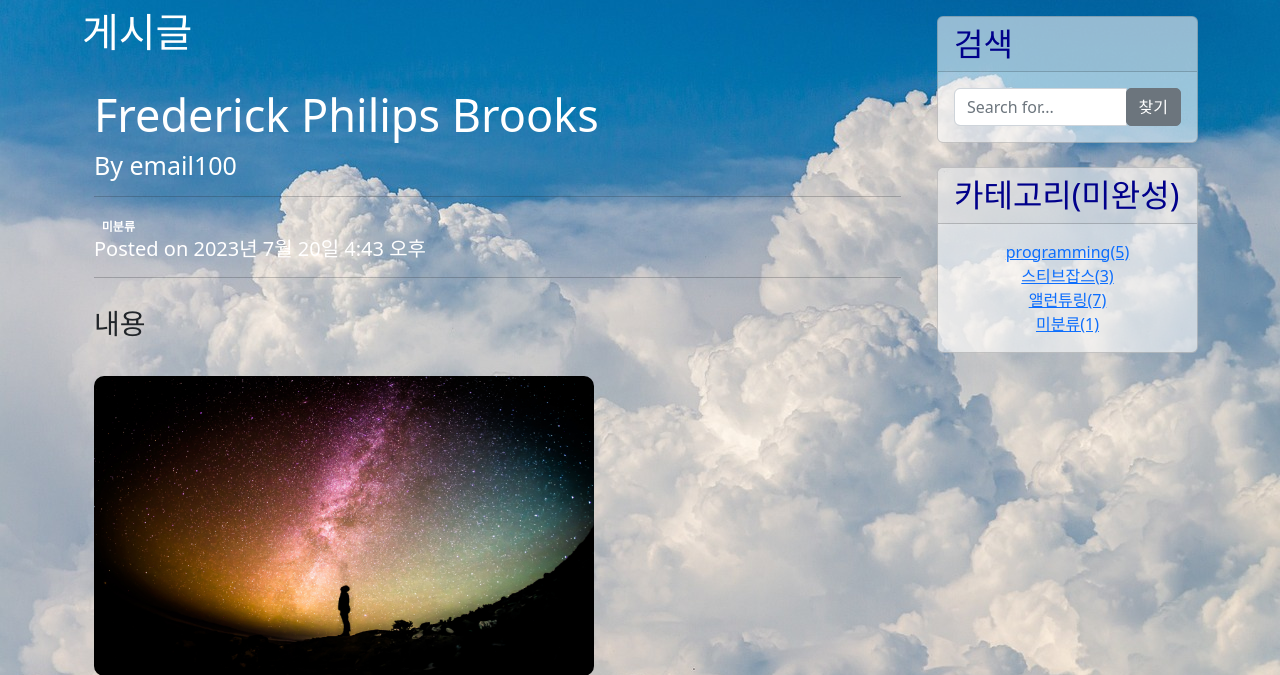
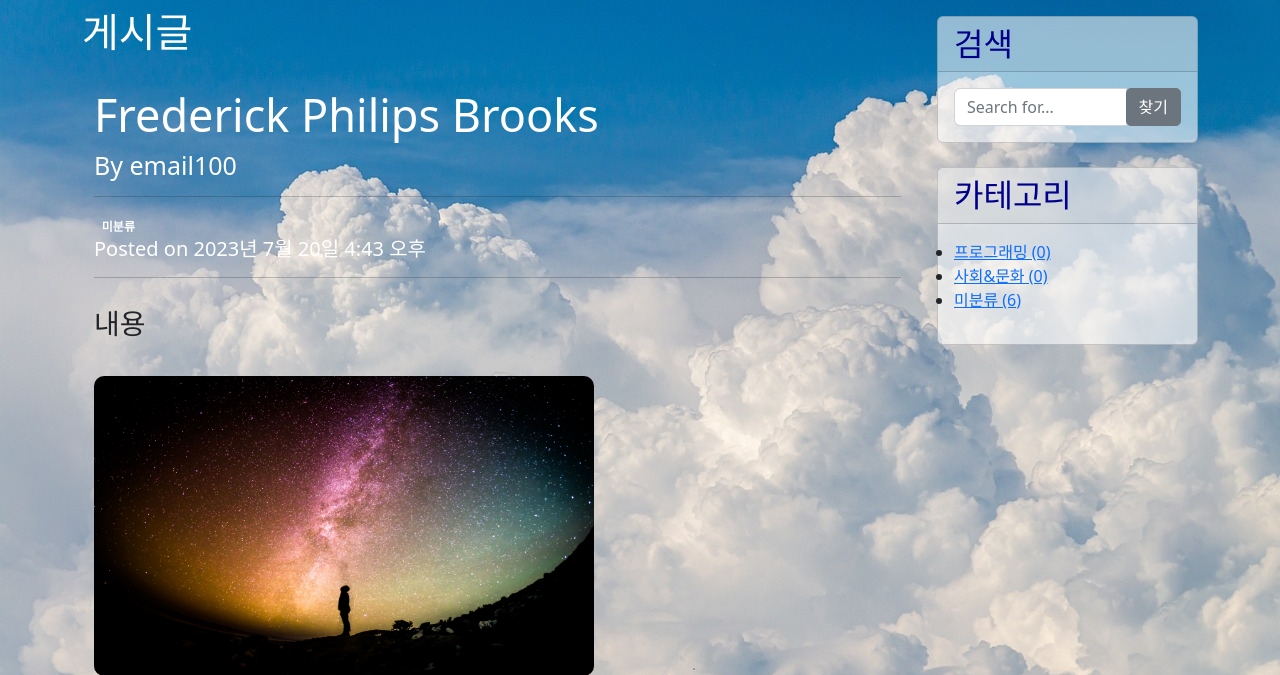
Before and after one commit to FutureMaker0/django_webex, a Django app: page /blog/detail/37/ in a window 1280 px wide. Shown: the part 56-731 px from the top of the page. Run offline with Django 4.2, Linux system fonts and the light colour scheme; data comes from the database, SQL or seed files in the repository; some libraries are stand-ins or nearby versions.

Commit message:
카테고리 구현
- 카테고리 위젯 수정 (카테고리 위젯은 전체 templates 폴더에 모듈화 되어 있음)
    1. for 문 통한 카테고리 종류 출력 (admin 페이지에서 등록한 카테고리)
    2. 조건에 따라 카테고리명 또는 미분류 표기
        2-1. <a href="{{ category.get_absolute_url }}">...</a>
        2-2. <a href="/blog/category/no_category/">미분류</a>

```diff
--- a/templates/sc_and_ct.html
+++ b/templates/sc_and_ct.html
@@ -1,3 +1,4 @@
+
 <div class="col-md-4 col-lg-3">
     <!-- Search Widget -->
     <div class="card my-4">
@@ -14,13 +15,21 @@
 
     <!-- category widget -->
     <div class="card my-4" id="categories-card">
-        <h2 id="post_list-category" class="card-header">카테고리(미완성)</h2>
+        <h2 id="post_list-category" class="card-header">카테고리</h2>
         <div class="card-body">
             <div class="row">
-                <a id="category-elem1" href="/blog/category/programming/">programming(5)</a>
-                <a id="category-elem2" href="/blog/category/no_category/">스티브잡스(3)</a>
-                <a id="category-elem3" href="/blog/category/no_category/">앨런튜링(7)</a>
-                <a id="category-elem4" href="/blog/category/no_category/">미분류(1)</a>
+
+                <ul>
+                    {% for category in categories %}
+                    <li id="category-list">
+                        <a id="category-elem1" href="{{ category.get_absolute_url }}">{{ category }} ({{ category.post_set.count }})</a>
+                    </li>
+                    {% endfor %}
+                    <li id="category-list">
+                        <a id="category-elem2" href="/blog/category/no_category/">미분류 ({{ no_category_post_count }})</a>
+                    </li>
+                </ul>
+
             </div>
         </div>
     </div>
```
